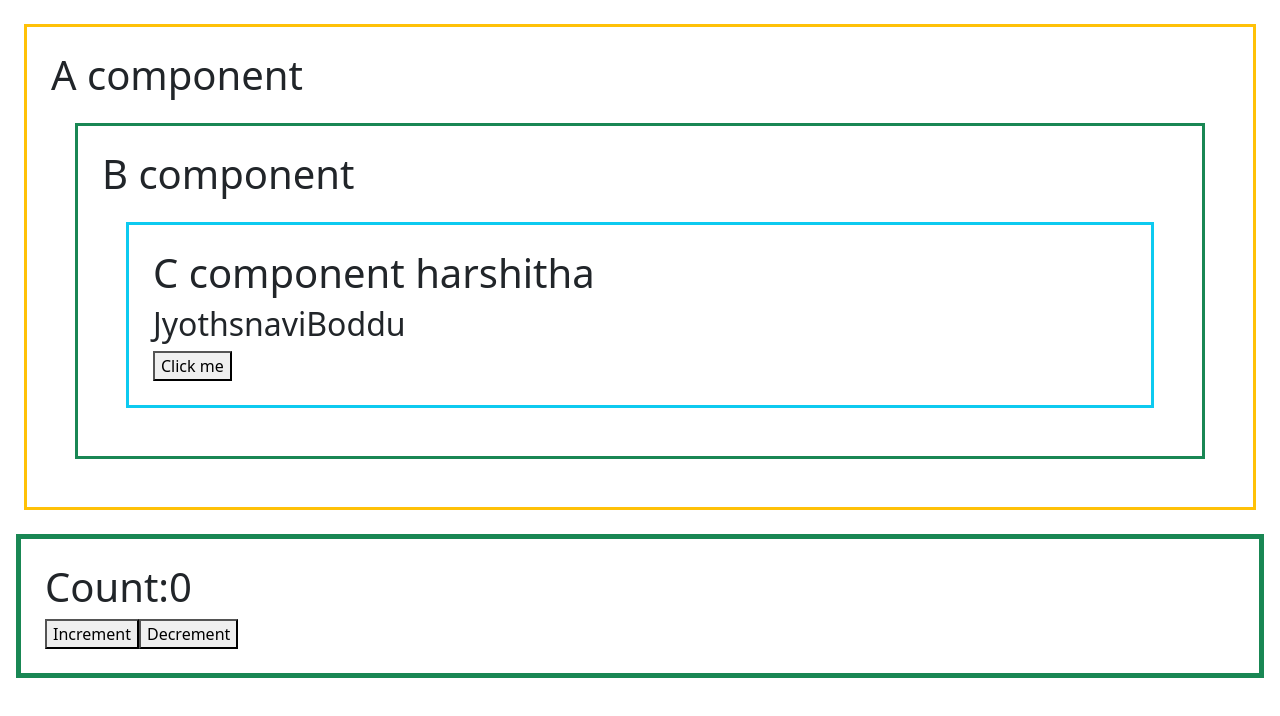
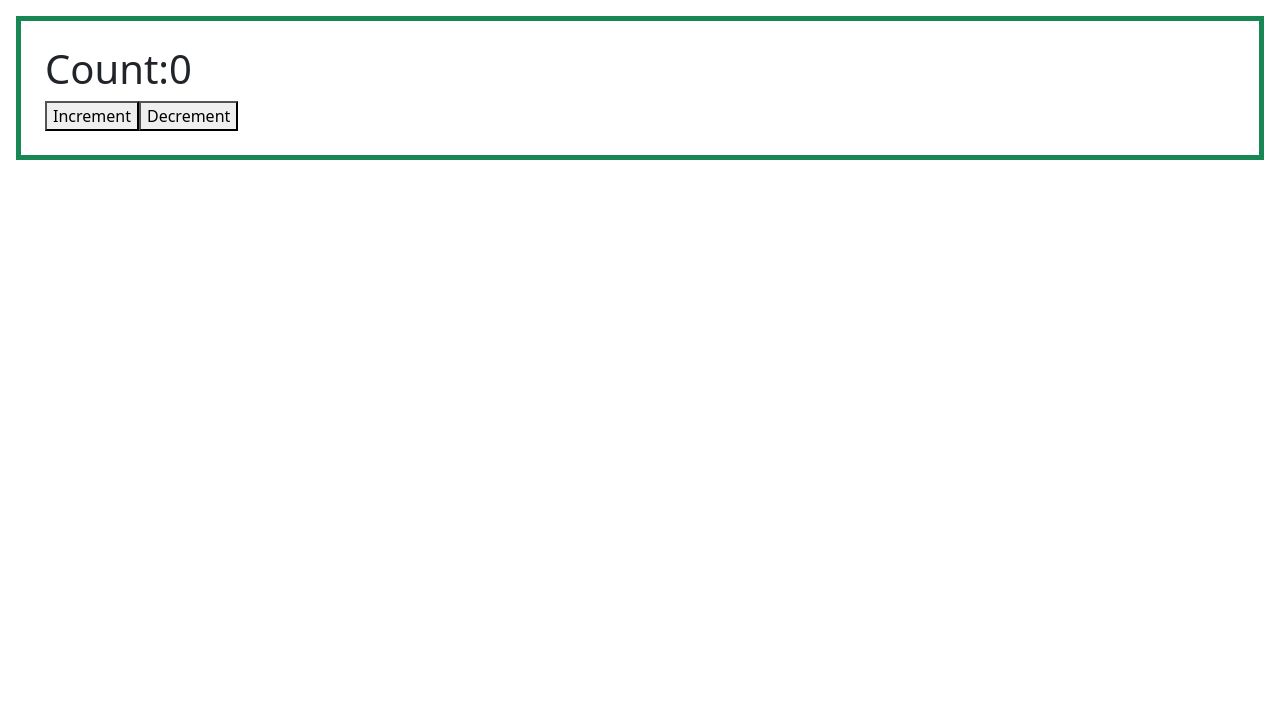
Before and after one commit to jyothsnaviboddu/todoapplication, a React (Vite) app: page / in a window 1280 px wide. Shown: the top 716 px of the page. Built offline with nearby package versions, Linux system fonts and the light colour scheme.

Commit message:
Todolistwithperfomance issues

```diff
--- a/src/App.jsx
+++ b/src/App.jsx
@@ -21,7 +21,7 @@ function App()
   }
   var a="harshitha"
   return  <myContext.Provider value={{c,a,abc}}>
-            <A/>
+
             <Counter/>
 
          </myContext.Provider>
```
